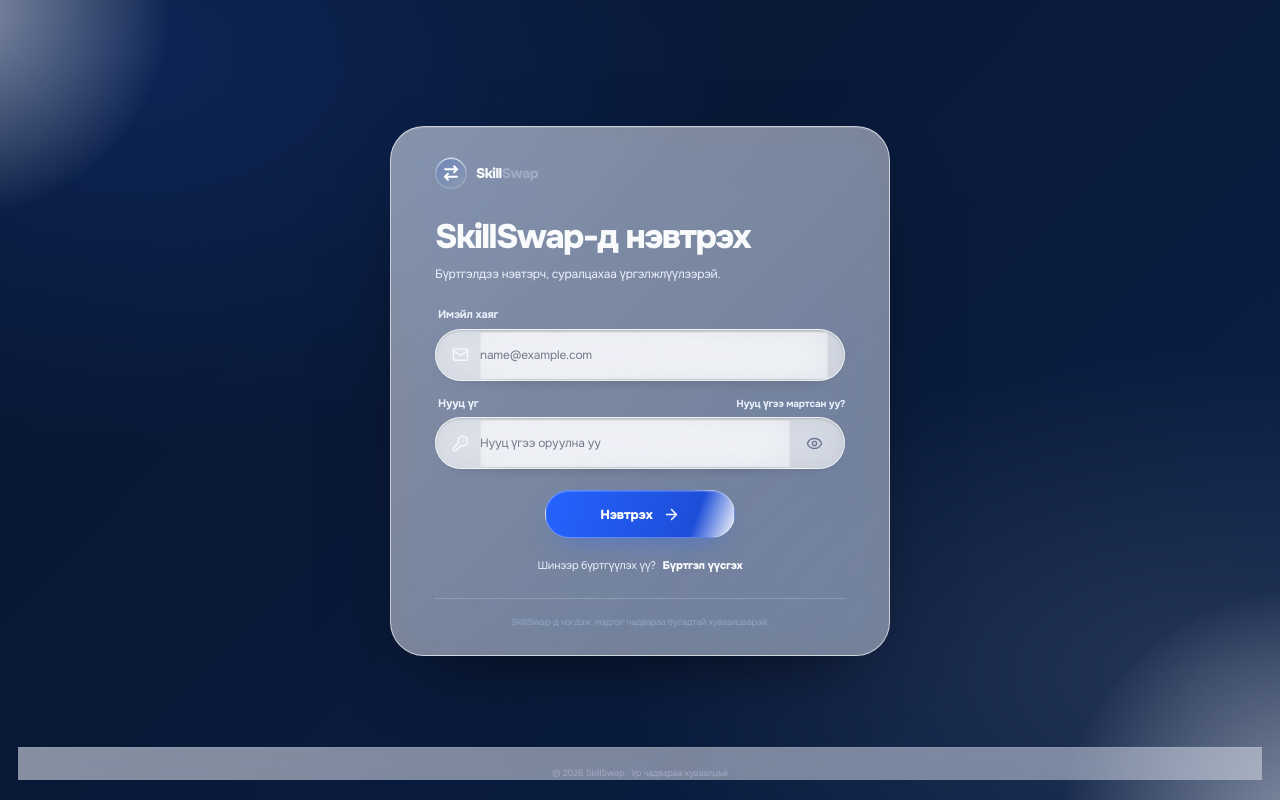
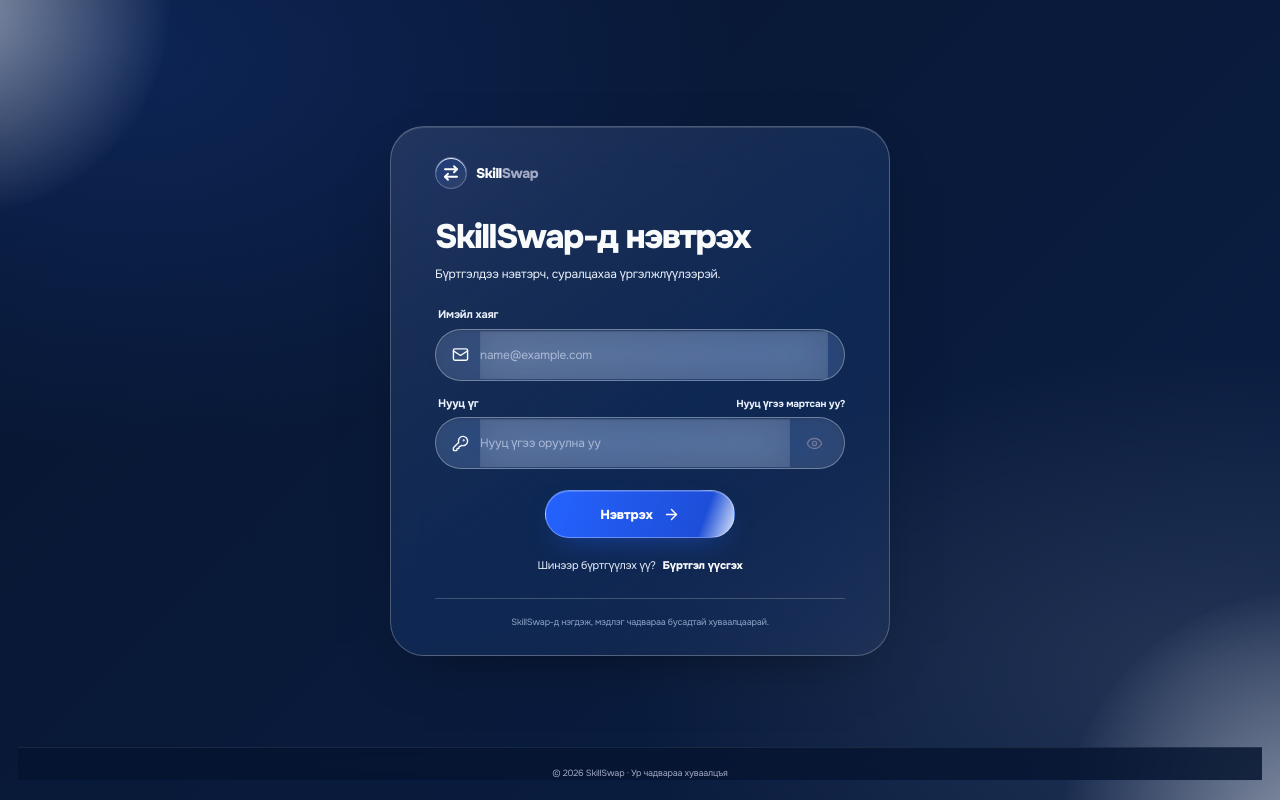
Before and after one commit to Tsetsge-dev/SkillSwap, a React (Vite) app in the folder frontend/: page /login in a window 1280 px wide. Built offline with nearby package versions, Linux system fonts and the light colour scheme.

Commit message:
Refine SkillSwap colors for balanced accessible glass theme

```diff
--- a/frontend/src/index.css
+++ b/frontend/src/index.css
@@ -1548,3 +1548,69 @@
     background-color: rgba(255,255,255,.40) !important;
   }
 }
+
+
+/* Refined balanced theme: calm navy base, restrained white glass, clear contrast */
+html, body { background-color: #07152F !important; color: #F8FAFC; }
+body {
+  background:
+    radial-gradient(ellipse at 12% 0%, rgba(255,255,255,.10), transparent 38%),
+    radial-gradient(ellipse at 88% 20%, rgba(37,99,235,.16), transparent 34%),
+    linear-gradient(145deg, #07152F 0%, #102A56 52%, #07152F 100%) !important;
+  background-attachment: fixed;
+}
+body::before {
+  background:
+    radial-gradient(circle at 20% 35%, rgba(255,255,255,.055), transparent 30%),
+    radial-gradient(circle at 82% 72%, rgba(37,99,235,.08), transparent 28%) !important;
+}
+body .glass-panel, body .glass-hero, body .auth-layout {
+  background: linear-gradient(145deg, rgba(255,255,255,.105), rgba(16,42,86,.88) 55%, rgba(255,255,255,.055)) !important;
+  border-color: rgba(255,255,255,.24) !important;
+  box-shadow: 0 22px 60px -34px rgba(0,0,0,.62), inset 0 1px 0 rgba(255,255,255,.12) !important;
+  -webkit-backdrop-filter: blur(22px) saturate(125%);
+  backdrop-filter: blur(22px) saturate(125%);
+}
+body nav.site-nav, body nav[aria-label="Үндсэн цэс"] {
+  background: rgba(7,21,47,.88) !important;
+  border-color: rgba(255,255,255,.24) !important;
+  box-shadow: 0 16px 42px -28px rgba(0,0,0,.62), inset 0 1px 0 rgba(255,255,255,.10) !important;
+}
+body footer, body .site-footer {
+  background: rgba(7,21,47,.84) !important;
+  border-color: rgba(255,255,255,.16) !important;
+}
+body input:not([type="checkbox"]):not([type="radio"]),
+body textarea, body select, body .auth-input-wrap {
+  background: rgba(235,242,252,.14) !important;
+  border-color: rgba(255,255,255,.32) !important;
+  color: #FFFFFF !important;
+  box-shadow: inset 0 1px 2px rgba(0,0,0,.12) !important;
+}
+body input::placeholder, body textarea::placeholder,
+body .auth-input-wrap input::placeholder { color: #B8C7DF !important; }
+body input:focus, body textarea:focus, body select:focus,
+body .auth-input-wrap:focus-within {
+  background: rgba(235,242,252,.19) !important;
+  border-color: rgba(255,255,255,.62) !important;
+  box-shadow: 0 0 0 3px rgba(255,255,255,.08) !important;
+}
+body .glass-panel-hover:hover {
+  background: linear-gradient(145deg, rgba(255,255,255,.14), rgba(16,42,86,.92)) !important;
+  border-color: rgba(255,255,255,.38) !important;
+}
+body button.glass-accent, body .glass-accent, body .auth-submit {
+  background: linear-gradient(110deg, #2563FF 0%, #1D4ED8 82%, #DCE7F8 100%) !important;
+  border-color: rgba(255,255,255,.32) !important;
+  color: #FFFFFF !important;
+}
+body .text-slate-600, body .text-slate-500,
+body .text-gray-600, body .text-gray-500,
+body .text-zinc-600, body .text-neutral-600 {
+  color: #C2D0E6 !important;
+}
+body .border-slate-100, body .border-slate-200,
+body [class*="border-slate-200/"], body .border-indigo-100,
+body .border-violet-100, body .border-gray-200 {
+  border-color: rgba(255,255,255,.18) !important;
+}
```
